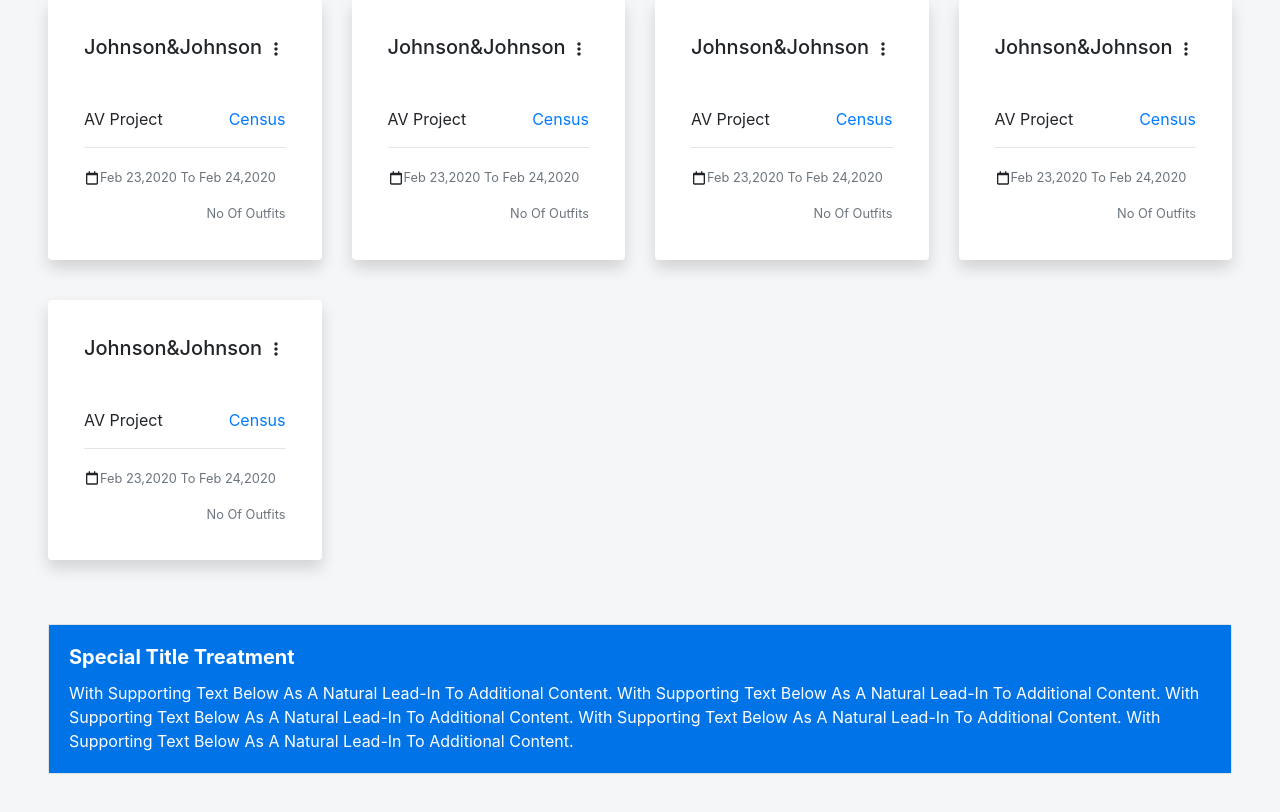
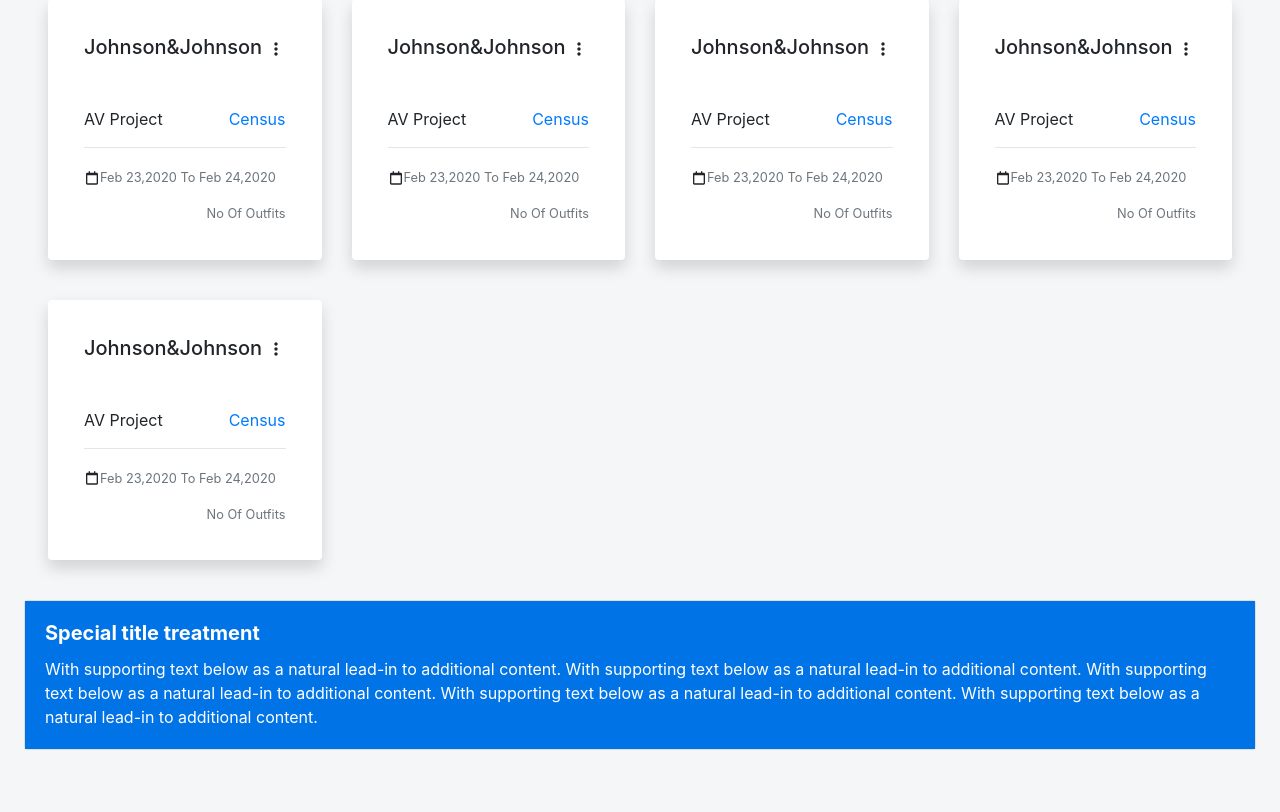
Before and after one commit to madhu1803/react8_auth, a React (Create React App) app: page /dashboard in a window 1280 px wide. Shown: the part 528-1340 px from the top of the page. After the commit the page ends 1302 px from the top, so only its background shows below. Built offline with nearby package versions, Linux system fonts and the light colour scheme.

Commit message:
dashboard organized

```diff
--- a/src/Dashboard/Body.js
+++ b/src/Dashboard/Body.js
@@ -2,11 +2,11 @@
 import "./Css/Body.css";
 import { Form, FormControl, Button } from "react-bootstrap";
 import Dcard from "../Components/DCard";
-import Footer from "./Footer";
+// import Footer from "./Footer";
 export default class Body extends Component {
   render() {
     return (
-      <div className="dashboard-container text-capitalize p-4">
+      <div className="dashboard-container text-capitalize">
         <div className="heading-container">
           <h6>welcome Ms Madhumithaa,</h6>
           <strong>List of Projects</strong>
@@ -28,9 +28,6 @@
             <Dcard />
           </div>
         </div>
-        <div className="dashboard-footer p-4">
-          <Footer />
-        </div>
       </div>
     );
   }
--- a/src/Dashboard/Dashboard.js
+++ b/src/Dashboard/Dashboard.js
@@ -1,12 +1,16 @@
 import React, { Component } from "react";
 import Header from "./Header";
 import Body from "./Body";
+import Footer from "./Footer";
 export default class Dashboard extends Component {
   render() {
     return (
       <div>
         <Header />
-        <Body />
+        <div className="p-4">
+          <Body />
+          <Footer />
+        </div>
       </div>
     );
   }
```
